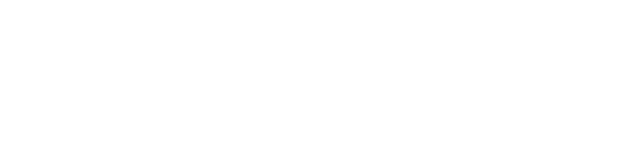
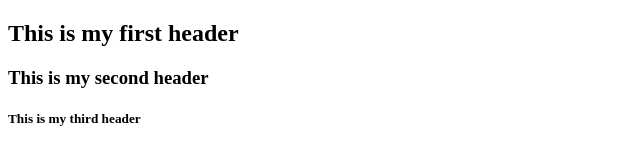
Before and after one commit to rumman2012/my-first-repo-reset, a plain HTML site: page index.html in a window 1280 px wide. Shown: the whole page, without its empty margins (0-640 px from the left). Drawn offline with Linux system fonts and the light colour scheme.

Commit message:
add header

```diff
--- a/index.html
+++ b/index.html
@@ -7,6 +7,8 @@
     <title>Document</title>
 </head>
 <body>
-
+    <h2>This is my first header</h2>
+    <h3>This is my second header</h3>
+    <h5>This is my third header</h5>
 </body>
 </html>
```
